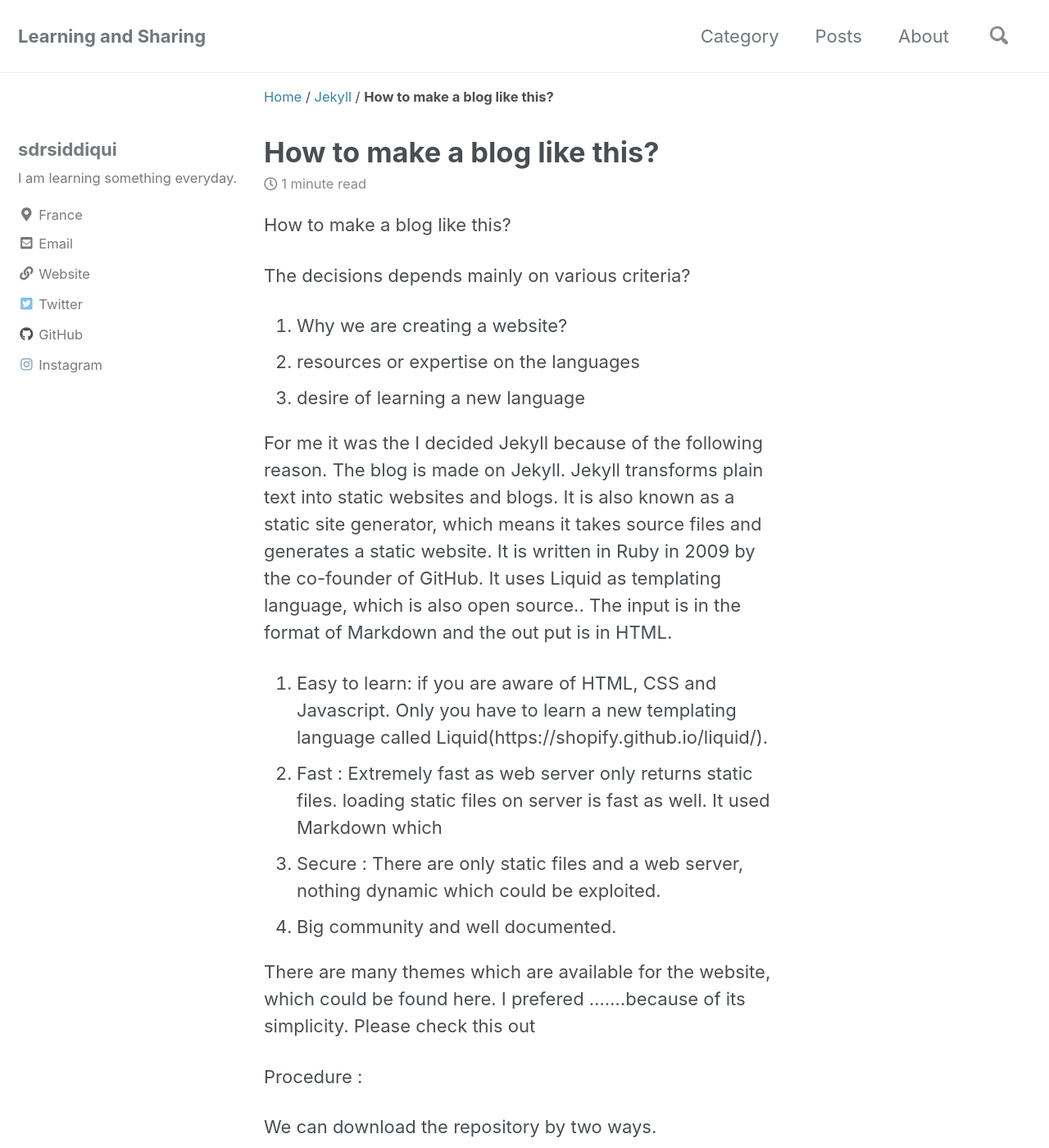
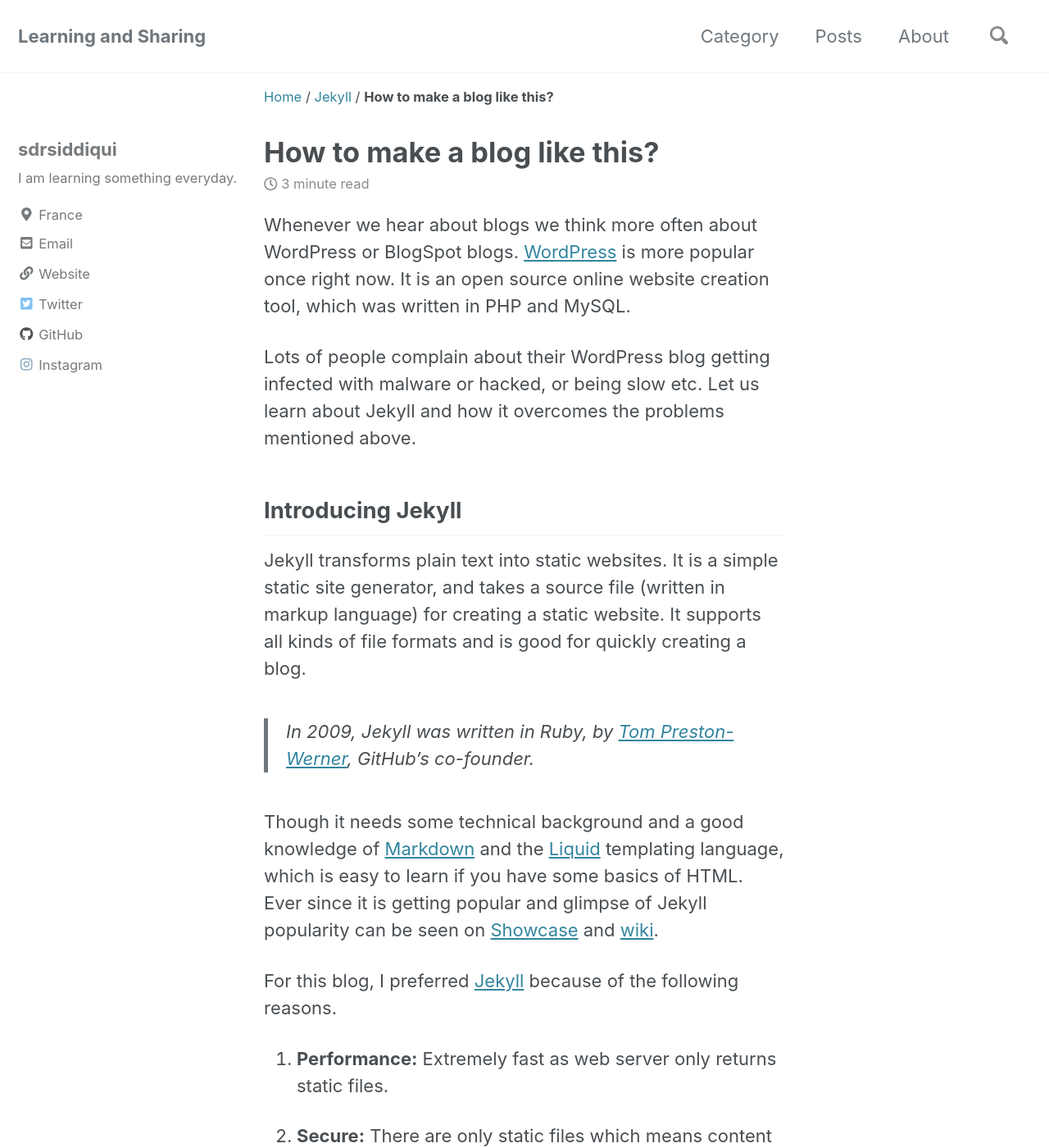
Before and after one commit to sdrsiddiqui/sdrsiddiqui.github.io, a Jekyll site: the page built from _posts/2018-11-29-How to make a blog like this.markdown, in a window 1280 px wide and 1400 px high. Shown: the whole window at 82% size. Built offline with Jekyll 4.4.1, drawn with Linux system fonts in a browser that asks for light colours; cached includes are drawn as plain includes; nearby versions of some CDN libraries; some of the changed text lies outside the part shown.

Commit message:
Half way to first post

````diff
--- a/_posts/2018-11-29-How to make a blog like this.markdown
+++ b/_posts/2018-11-29-How to make a blog like this.markdown
@@ -8,34 +8,63 @@
   - Liquid
 ---
 
+Whenever we hear about blogs we think more often about WordPress or BlogSpot blogs. [WordPress](https://wordpress.com/) is more popular once right now. It is an open source online website creation tool, which was written in PHP and MySQL.
 
-How to make a blog like this?
+Lots of people complain about their WordPress blog getting infected with malware or hacked, or being slow etc. Let us learn about Jekyll and how it overcomes the problems mentioned above.
 
 
 
-The decisions depends mainly on various criteria?
-1. Why we are creating a website?
-2. resources or expertise on the languages
-3. desire of learning a new language
+##  Introducing Jekyll
 
-For me it was the
-I decided Jekyll because of the following reason.
-The blog is made on Jekyll.  Jekyll transforms plain text into static websites and blogs. It is also known as a static site generator, which means it takes source files and generates a static website.
-It is written in Ruby in 2009 by the co-founder of GitHub. It uses Liquid as templating language, which is also open source.. The input is in the format of Markdown and the out put is in HTML.
+Jekyll transforms plain text into static websites. It is a simple static site generator, and takes a source file (written in markup language) for creating a static website.
+It supports all kinds of file formats and is good for quickly creating a blog.
 
-1. Easy to learn: if you are aware of HTML, CSS and Javascript. Only you have to learn a new templating language called Liquid(https://shopify.github.io/liquid/).
-2. Fast : Extremely fast as web server only returns static files. loading static files on server is fast as well. It used Markdown which
-3. Secure : There are only static files and a web server, nothing dynamic which could be exploited.
-4. Big community and well documented.
+> In 2009, Jekyll was written in Ruby, by [Tom Preston-Werner](http://tom.preston-werner.com/), GitHub's co-founder.
+
+Though it needs some technical background and a good knowledge of [Markdown](https://www.markdownguide.org/getting-started) and the [Liquid](https://shopify.github.io/liquid/) templating language, which is easy to learn if you have some basics of HTML. Ever since it is getting popular and glimpse of Jekyll popularity can be seen on [Showcase](https://jekyllrb.com/showcase/) and [wiki](https://github.com/jekyll/jekyll/wiki/sites).
 
 
-There are many themes which are available for the website, which could be found here.
-I prefered .......because of its simplicity. Please check this out
+For this blog, I preferred [Jekyll](https://jekyllrb.com/) because of the following reasons.
 
 
-Procedure :
+1. **Performance:** Extremely fast as web server only returns static files.
+
+2. **Secure:** There are only static files which means content is not produced dynamically, so there is no chance for it to get exploited or hacked. Until someone hacked the server.
+
+3. **Less costly:** It requires less resources which reduces its operative cost.
+
+4. **Easy to learn:** If you know HTML, CSS and JavaScript then only learning a new templating language called [Liquid](https://shopify.github.io/liquid/) will suffice.
+
+5. **Low maintenance:** With first-class support for Markdown, and the Liquid templating language, making a blog is as easy as running two commands. It takes less then five minutes for setting up Jekyll and the maintaining cost is minimum.
+
+6. **Big community:** Jekyll has big active community and a team of Core maintainers which is working hard to maintain it. They have documented Jekyll very well.
+
+7. **New Learning Experience:** Blogging is a the best way to learn and share about new technologies. We learn more by teaching others and while getting your hands dirty with real world problems.
+
+
+
+
+### TL;DR Procedure for creating a blog on Jekyll like this one:
+---
+1. Install [Ruby](https://rubyinstaller.org/).
+2. Install [Jekyll](https://jekyllrb.com/docs/installation/) and [bundler gems](https://jekyllrb.com/docs/ruby-101/#bundler).
+3. Download the [theme](https://github.com/mmistakes/minimal-mistakes).
+4. Modify the **GEMFILE**.
+5. Modify **_config.yml** file.
+6. Run the server.
+
+
+
+Jekyll is written in Ruby so we have to install Ruby as well and it is one of the [Ruby Gem](https://jekyllrb.com/docs/ruby-101/#gems).
+This [stackoverflow  answer on Gem](https://stackoverflow.com/questions/5233924/what-is-a-ruby-gem) explains very well about Gem.
+>  RubyGems is a package manager for the Ruby programming language that provides a standard format for distributing Ruby programs and libraries (in a self-contained format called a "gem"), a tool designed to easily manage the installation of gems, and a server for distributing them.
+
+We can find the detail installation process on the Jekyll website [here](https://jekyllrb.com/docs/installation/) but nevertheless we can find the procedure below as well.
+
+Since I used Windows(O.S) I will follow
 
 We can download the repository by two ways.
+
 
 1.
   a. Click on the link  and  download the repository. Save the file in the desired folder and unzip it.
@@ -47,14 +76,14 @@
 
 2. Go inside the folder. Find the Gemfile and modify it like this
 
-source 'https://rubygems.org'
+``` source 'https://rubygems.org'
 gem "minimal-mistakes-jekyll"
 gem 'jekyll-include-cache'
 gem 'jekyll-archives'
-
+```
   Save the file.
 
-3. Open the file _config.yml
+3. Open the file __config.yml
    search for "plugins" (line - 225) and add the following lines
     -jekyll-include-cache
     -jekyll-archives
@@ -63,3 +92,20 @@
 
 
 4. Open the bash
+
+
+
+ATOM
+
+markdown-preview
+
+
+
+---
+#### REFERENCES
+1. https://jekyllrb.com/
+2.  https://github.com/jekyll/jekyll/wiki/sites
+3.  https://jekyllrb.com/showcase/
+4. https://rubyinstaller.org/
+4.  https://github.com/adam-p/markdown-here/wiki/Markdown-Here-Cheatsheet#emphasis
+5. https://jekyllrb.com/docs/ruby-101/#gems
````
Also changed, not shown: 8 other files.
